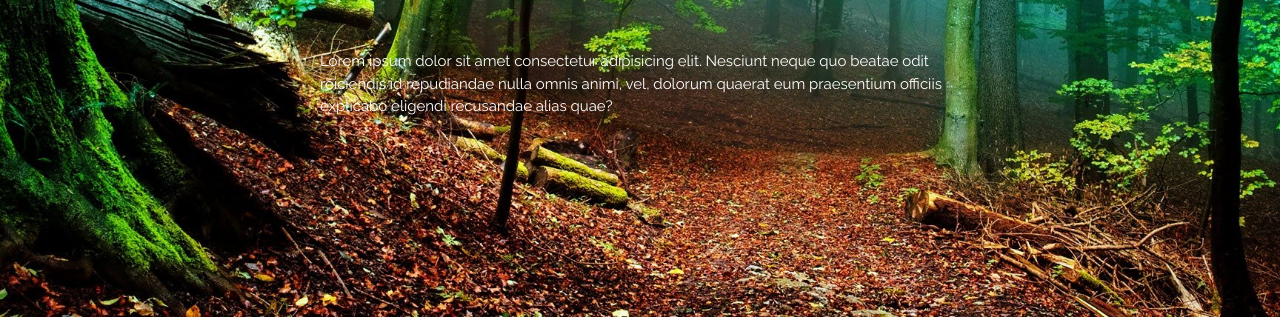
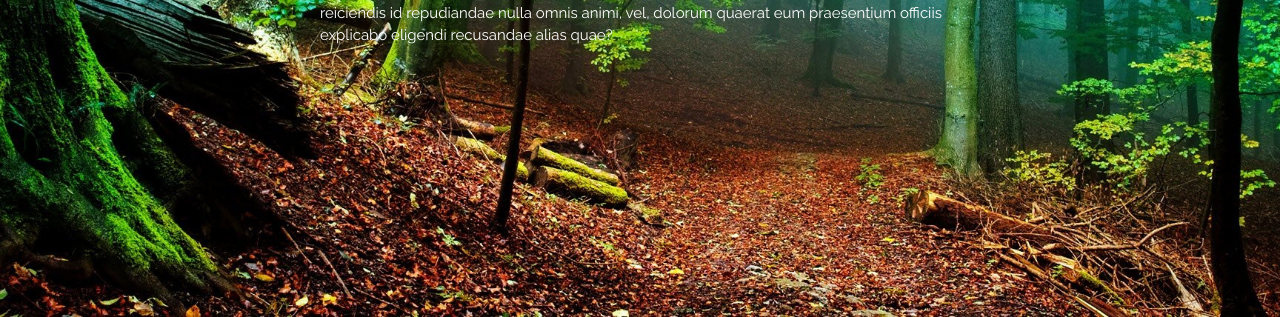
Before and after one commit to giedzz/dslab3, a website: page index.html in a window 1280 px wide. Shown: the part 483-800 px from the top of the page. Drawn offline with nearby package versions, Linux system fonts and the light colour scheme.

Commit message:
Pašalinta viena pastraipa po pavadinimu

```diff
--- a/index.html
+++ b/index.html
@@ -25,9 +25,6 @@
             <p>Lorem ipsum dolor sit amet consectetur adipisicing elit. Nesciunt neque quo beatae odit reiciendis id repudiandae nulla omnis animi, vel, dolorum quaerat eum praesentium officiis explicabo eligendi recusandae alias quae?</p>
         </div>
         <br>
-        <div>
-            <p>Lorem ipsum dolor sit amet consectetur adipisicing elit. Nesciunt neque quo beatae odit reiciendis id repudiandae nulla omnis animi, vel, dolorum quaerat eum praesentium officiis explicabo eligendi recusandae alias quae?</p>
-        </div>
     </div>
 </div>
 
```
